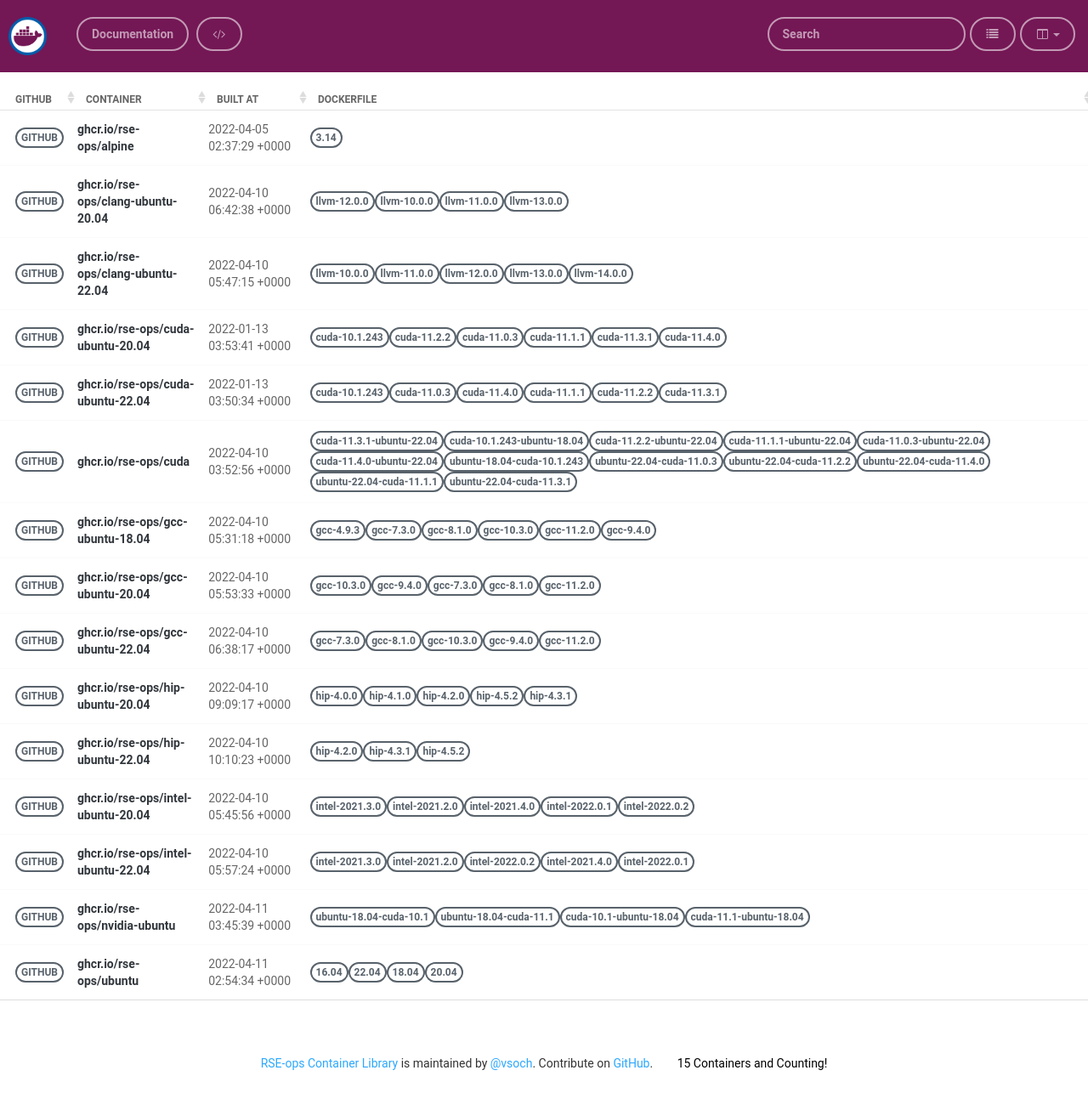
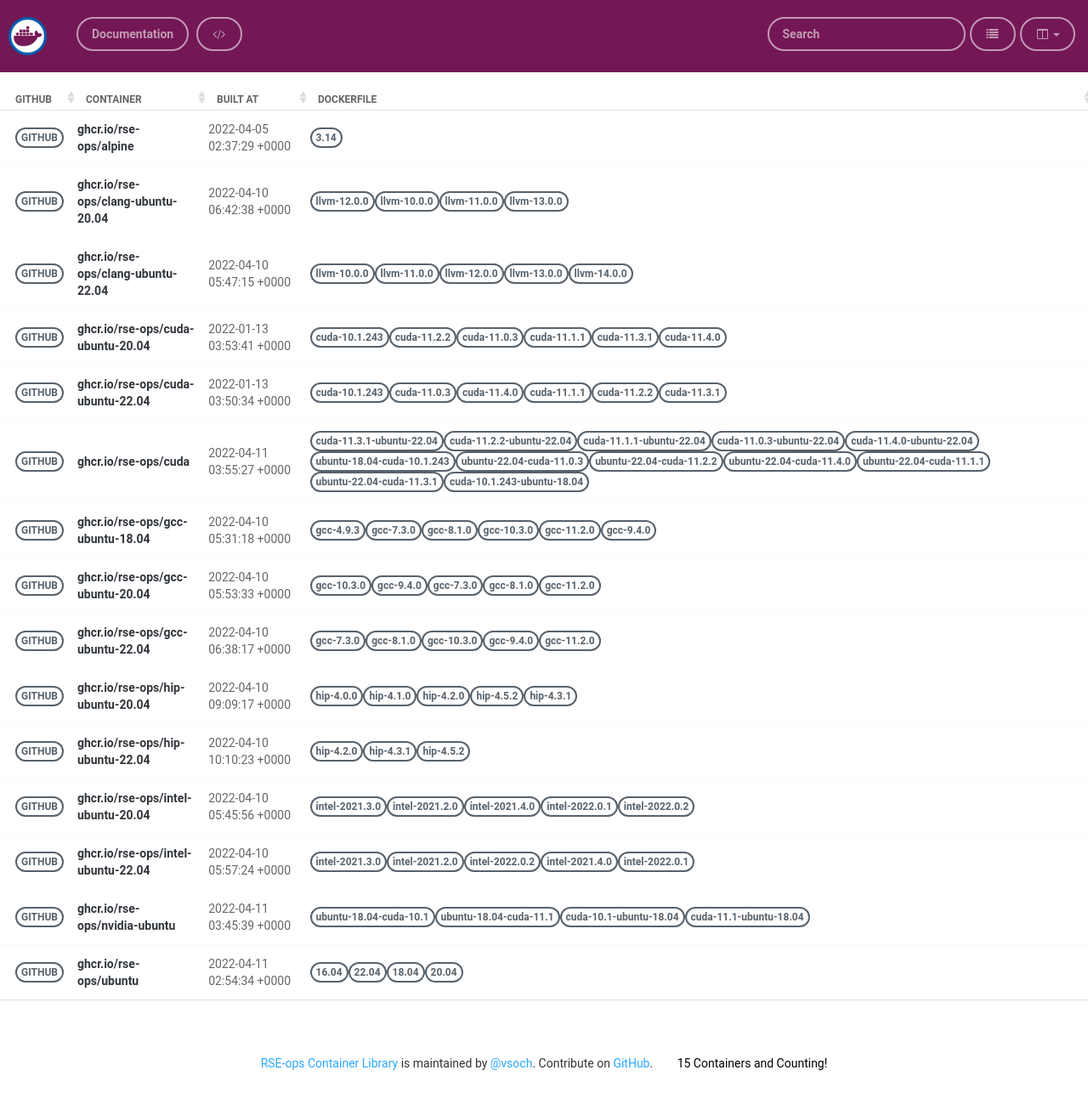
Before and after one commit to rse-ops/docker-images, a Jekyll site: the page built from pages/index.md, in a window 1280 px wide. Shown: the whole page at 85% size. Built offline with Jekyll 4.4.1, drawn with Linux system fonts in a browser that asks for light colours; nearby versions of some CDN libraries.

Commit message:
Automated push to update library 2022-04-11

```diff
--- a/_library/ghcr.io-rse-ops-cuda.md
+++ b/_library/ghcr.io-rse-ops-cuda.md
@@ -1,7 +1,7 @@
 ---
 layout: container
 name: ghcr.io/rse-ops/cuda
-updated_at: 2022-04-10 03:52:56.576888
+updated_at: 2022-04-11 03:55:27.868470
 
 
 container_url: https://github.com/orgs/rse-ops/packages/container/package/cuda
@@ -9,9 +9,6 @@ versions:
  - tag: cuda-11.3.1-ubuntu-22.04
    dockerfile: https://github.com/rse-ops/docker-images/blob/main/ubuntu/cuda/Dockerfile
    manifest: https://crane.ggcr.dev/manifest/ghcr.io/rse-ops/cuda:cuda-11.3.1-ubuntu-22.04
- - tag: cuda-10.1.243-ubuntu-18.04
-   dockerfile: https://github.com/rse-ops/docker-images/blob/main/ubuntu/cuda/Dockerfile
-   manifest: https://crane.ggcr.dev/manifest/ghcr.io/rse-ops/cuda:cuda-10.1.243-ubuntu-18.04
  - tag: cuda-11.2.2-ubuntu-22.04
    dockerfile: https://github.com/rse-ops/docker-images/blob/main/ubuntu/cuda/Dockerfile
    manifest: https://crane.ggcr.dev/manifest/ghcr.io/rse-ops/cuda:cuda-11.2.2-ubuntu-22.04
```
Also changed, not shown: other parts of _library/ghcr.io-rse-ops-cuda.md (+3 -0 lines).
